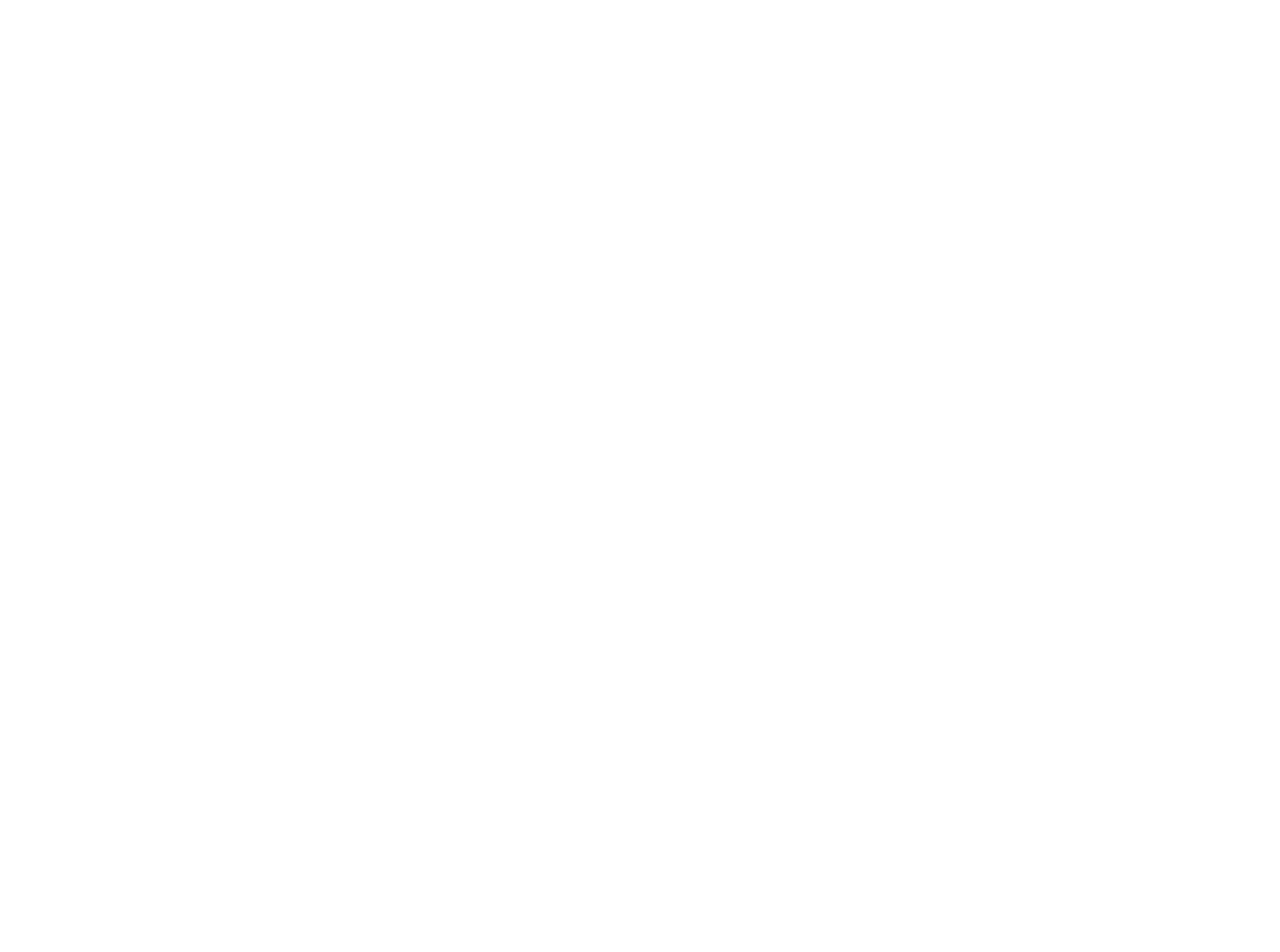
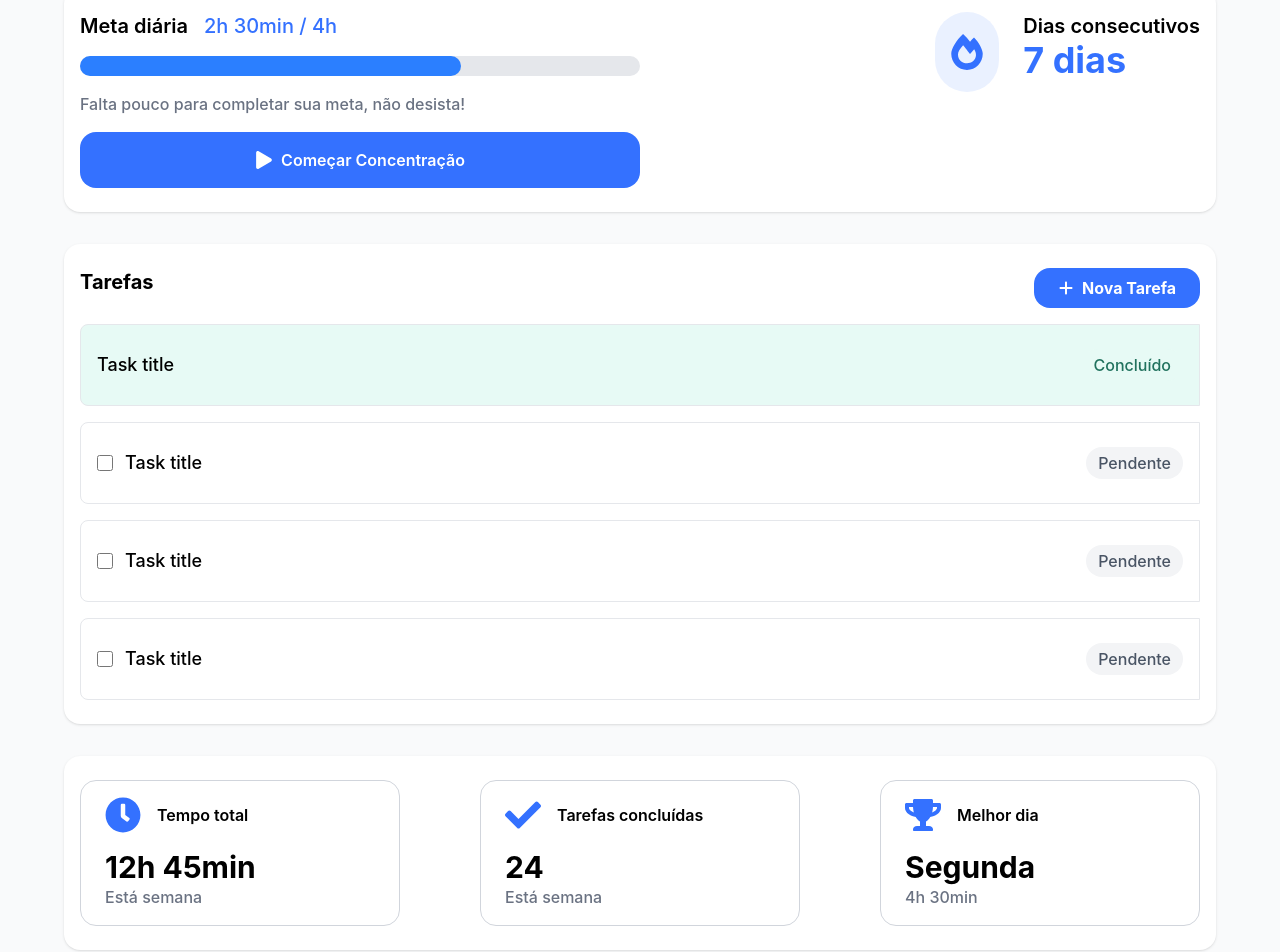
Before and after one commit to AndrewMoreira91/nexo, a React (Vite) app in the folder web/: page /dashboard in a window 1280 px wide. Shown: the part 260-1212 px from the top of the page. Before the commit the page ends 800 px from the top, so only its background shows below. Built offline with nearby package versions, Linux system fonts and the light colour scheme; sample sign-in values are in the browser's storage.

Commit message:
Refactor Button, Footer, Header. Create MenuData, Progressbar, CheckBox, Container, Tag, and TaskItem components

```diff
--- a/web/src/components/Button.tsx
+++ b/web/src/components/Button.tsx
@@ -22,7 +22,7 @@
 			${theme === 'primary' && 'bg-primary text-white hover:bg-primary-hover'}
 			${theme === 'outline' && 'bg-transparent text-primary border border-primary hover:text-primary-hover hover:border-primary-hover'}
 			${theme === 'outline-secondary' && 'bg-transparent text-gray-500 border border-gray-500 hover:bg-gray-500 hover:text-white'}
-			font-bold rounded-2xl cursor-pointer transition
+			font-bold rounded-2xl cursor-pointer transition flex fle-row gap-2 items-center justify-center
 			`}
 			{...props}
 		>
--- /dev/null
+++ b/web/src/components/CheckBox.tsx
@@ -0,0 +1,12 @@
+const CheckBox = () => {
+	return (
+		<div className="flex items-center">
+			<input
+				type="checkbox"
+				className="form-checkbox h-4 w-4 text-blue-600 border-gray-300 rounded focus:ring-blue-500"
+			/>
+		</div>
+	);
+}
+
+export default CheckBox;
--- /dev/null
+++ b/web/src/components/Conteiner.tsx
@@ -0,0 +1,16 @@
+import type { ComponentProps, FC, ReactNode } from 'react'
+
+type ContainerProps = {
+	children: ReactNode
+	className?: ComponentProps<'div'>['className']
+}
+
+const Container: FC<ContainerProps> = ({ children, className }) => {
+	return (
+		<div className={`flex bg-white px-4 py-6 rounded-2xl shadow ${className}`}>
+			{children}
+		</div>
+	)
+}
+
+export default Container
--- a/web/src/components/Footer.tsx
+++ b/web/src/components/Footer.tsx
@@ -1,7 +1,7 @@
 
 const Footer: React.FC = () => {
 	return (
-		<footer className="flex flex-col items-center bg-white text-gray-500 py-4">
+		<footer className="flex flex-col items-center bg-white text-gray-500 py-4 border-t border-gray-300">
 			<p className="text-sm">
 				&copy; {new Date().getFullYear()} Nexo. Todos os direitos reservados.
 			</p>
--- a/web/src/components/Header.tsx
+++ b/web/src/components/Header.tsx
@@ -16,7 +16,7 @@
 	}
 
 	return (
-		<header className="flex items-center justify-between px-7 sm:px-16 py-4 border-b border-gray-200">
+		<header className="flex bg-white items-center justify-between px-7 sm:px-16 py-4 border-b border-gray-200">
 			<button type="button" className="flex items-center cursor-pointer" onClick={handleClickOnLogo}>
 				<LogoNexoIcon />
 				<span className="font-bold text-3xl text-primary">NEXO</span>
--- /dev/null
+++ b/web/src/components/MenuData.tsx
@@ -0,0 +1,30 @@
+import type React from 'react'
+
+type MenuDataProps = {
+	title: string
+	textMain: string
+	description: string
+	children: React.ReactNode
+}
+
+const MenuData: React.FC<MenuDataProps> = ({
+	description,
+	children,
+	textMain,
+	title,
+}) => {
+	return (
+		<div className="flex flex-1 flex-col gap-4 border border-gray-300 py-4 px-6 rounded-2xl max-w-xs">
+			<div className="flex flex-row items-center gap-4">
+				{children}
+				<span className="font-semibold">{title}</span>
+			</div>
+			<div className="flex flex-col">
+				<span className="font-bold text-3xl">{textMain}</span>
+				<span className="font-medium text-gray-500">{description}</span>
+			</div>
+		</div>
+	)
+}
+
+export default MenuData
--- /dev/null
+++ b/web/src/components/Progressbar.tsx
@@ -0,0 +1,13 @@
+type ProgressbarProps = {
+	percentage: number;
+};
+
+const Progressbar: React.FC<ProgressbarProps> = ({ percentage }) => {
+	return (
+		<div className="w-full h-5 bg-gray-200 rounded-full">
+			<div className="h-full bg-blue-500 rounded-full" style={{ width: `${percentage}%` }} />
+		</div>
+	);
+}
+
+export default Progressbar;
--- /dev/null
+++ b/web/src/components/Tag.tsx
@@ -0,0 +1,26 @@
+type TagProps = {
+	type: "pending" | "in-progress" | "success";
+}
+
+const Tag: React.FC<TagProps> = ({ type }) => {
+	return (
+		<div
+			className={`
+			${type === 'in-progress' && 'bg-primary-bg text-primary'}
+			${type === 'pending' && 'bg-gray-100 text-gray-600'}
+			${type === 'success' && 'bg-primary-success-bg text-primary-success'}
+			flex px-3 py-1 items-center justify-center rounded-full
+			`}
+		>
+			<span className="font-medium">
+				{
+					type === 'in-progress' ? 'Em progresso' :
+						type === 'pending' ? 'Pendente' :
+							type === 'success' ? 'Concluído' : ''
+				}
+			</span>
+		</div >
+	)
+}
+
+export default Tag;
--- /dev/null
+++ b/web/src/components/TaskItem.tsx
@@ -0,0 +1,32 @@
+import CheckBox from "./CheckBox";
+import Tag from "./Tag";
+
+type TaskItemProps = {
+	title: string;
+	tagType?: "pending" | "in-progress" | "success";
+	description?: string;
+	isCompleted?: boolean;
+}
+
+const TaskItem: React.FC<TaskItemProps> = ({ title, description, isCompleted, tagType = 'success' }) => {
+	return (
+		<div className={`
+		flex flex-row items-center justify-between px-4 py-6 w-full rounded-l-lg border border-gray-200
+		${isCompleted ? 'bg-primary-success-bg' : 'bg-white'}
+		`}>
+			<div className="flex flex-row w-full gap-3">
+				{!isCompleted && <CheckBox />}
+				<div>
+					<h2 className="font-medium text-lg">{title}</h2>
+					<p className="text-base">{description}</p>
+				</div>
+			</div>
+
+			<Tag
+				type={isCompleted ? "success" : tagType}
+			/>
+		</div>
+	)
+}
+
+export default TaskItem;
--- a/web/src/pages/Dashboard.tsx
+++ b/web/src/pages/Dashboard.tsx
@@ -1,22 +1,107 @@
 import { useEffect } from "react";
+import { FaCheck, FaClock, FaFireAlt, FaPlay, FaTrophy } from "react-icons/fa";
+import { FaPlus } from "react-icons/fa6";
 import { useNavigate } from "react-router";
+import Button from "../components/Button";
+import Container from "../components/Conteiner";
+import Footer from "../components/Footer";
 import Header from "../components/Header";
+import MenuData from "../components/MenuData";
+import Progressbar from "../components/Progressbar";
+import TaskItem from "../components/TaskItem";
 import { useAuth } from "../context/auth.context";
 
 const DashboardPage = () => {
-	const { user, lougout } = useAuth();
+	const { user } = useAuth();
 	const navigate = useNavigate();
 
 	useEffect(() => {
 		if (!user) {
 			navigate("/login");
 		}
-		console.log("User:", user);
 	}, [user, navigate]);
 
 	return (
 		<div className="bg-background">
 			<Header />
+
+			<main className="px-16 my-12">
+				<div>
+					<h3 className="font-bold text-3xl">Bem vindo, Andrew!</h3>
+					<span className="font-medium text-xl text-gray-500">Vamos começar mais um dia produtivo?</span>
+				</div>
+
+				<div className="flex flex-col gap-8 my-12">
+					<Container className="justify-between">
+						<div className="flex flex-col gap-4 w-1/2 ">
+							<div className="flex gap-4">
+								<span className="font-semibold text-xl">Meta diária</span>
+								<span className="font-medium text-xl text-primary">2h 30min / 4h</span>
+							</div>
+							<Progressbar percentage={68} />
+
+							<span className="font-medium text-gray-500">Falta pouco para completar sua meta, não desista!</span>
+							<Button size="large">
+								<FaPlay className="text-white" />
+								<span className="font-semibold text-base">Começar Concentração</span>
+							</Button>
+						</div>
+
+						<div className="flex self-start gap-6">
+							<div className=" bg-primary-bg px-3.5 py-5.5 rounded-full">
+								<FaFireAlt className="text-primary text-4xl" />
+							</div>
+							<div className="flex flex-col">
+								<span className="font-semibold text-xl">Dias consecutivos</span>
+								<span className="font-bold text-4xl text-primary">7 dias</span>
+							</div>
+						</div>
+					</Container>
+
+					<Container className="flex flex-col gap-4">
+						<div className="flex flex-row justify-between w-full">
+							<h5 className="font-bold text-xl">Tarefas</h5>
+							<Button>
+								<FaPlus className="text-white" />
+								Nova Tarefa
+							</Button>
+						</div>
+
+						<div className="flex flex-col gap-4">
+							<TaskItem title="Task title" isCompleted={true} />
+							<TaskItem title="Task title" isCompleted={false} tagType="pending" />
+							<TaskItem title="Task title" isCompleted={false} tagType="pending" />
+							<TaskItem title="Task title" isCompleted={false} tagType="pending" />
+						</div>
+					</Container>
+
+					<Container className="justify-between gap-8">
+						<MenuData
+							title="Tempo total"
+							textMain="12h 45min"
+							description="Está semana"
+						>
+							<FaClock className="text-primary text-4xl" />
+						</MenuData>
+						<MenuData
+							title="Tarefas concluídas"
+							textMain="24"
+							description="Está semana"
+						>
+							<FaCheck className="text-primary text-4xl" />
+						</MenuData>
+						<MenuData
+							title="Melhor dia"
+							textMain="Segunda"
+							description="4h 30min"
+						>
+							<FaTrophy className="text-primary text-4xl" />
+						</MenuData>
+					</Container>
+				</div>
+			</main>
+
+			<Footer />
 		</div>
 	);
 };
--- a/web/src/pages/Login.tsx
+++ b/web/src/pages/Login.tsx
@@ -10,7 +10,7 @@
 	const [password, setPassword] = useState("");
 	const navigate = useNavigate();
 
-	const { login, isAuthenticated, user } = useAuth();
+	const { login, isAuthenticated } = useAuth();
 
 	const handleSubmit = (e: React.FormEvent) => {
 		e.preventDefault();
@@ -22,12 +22,10 @@
 	};
 
 	useEffect(() => {
-		console.log("User:", user);
-
 		if (isAuthenticated) {
 			navigate("/dashboard");
 		}
-	}, [isAuthenticated, navigate, user]);
+	}, [isAuthenticated, navigate]);
 
 	return (
 		<div className="bg-background">
--- a/web/src/styles.css
+++ b/web/src/styles.css
@@ -5,4 +5,7 @@
 	--color-primary-bg: #EAF1FF;
 	--color-primary-hover: #2659D2;
 	--color-background: #F9FAFB;
+	--color-primary-success: #21725E;
+	--color-primary-success-bg: #E7FAF5;
+	--color-primary-border: #B5D0C9;
 }
```
